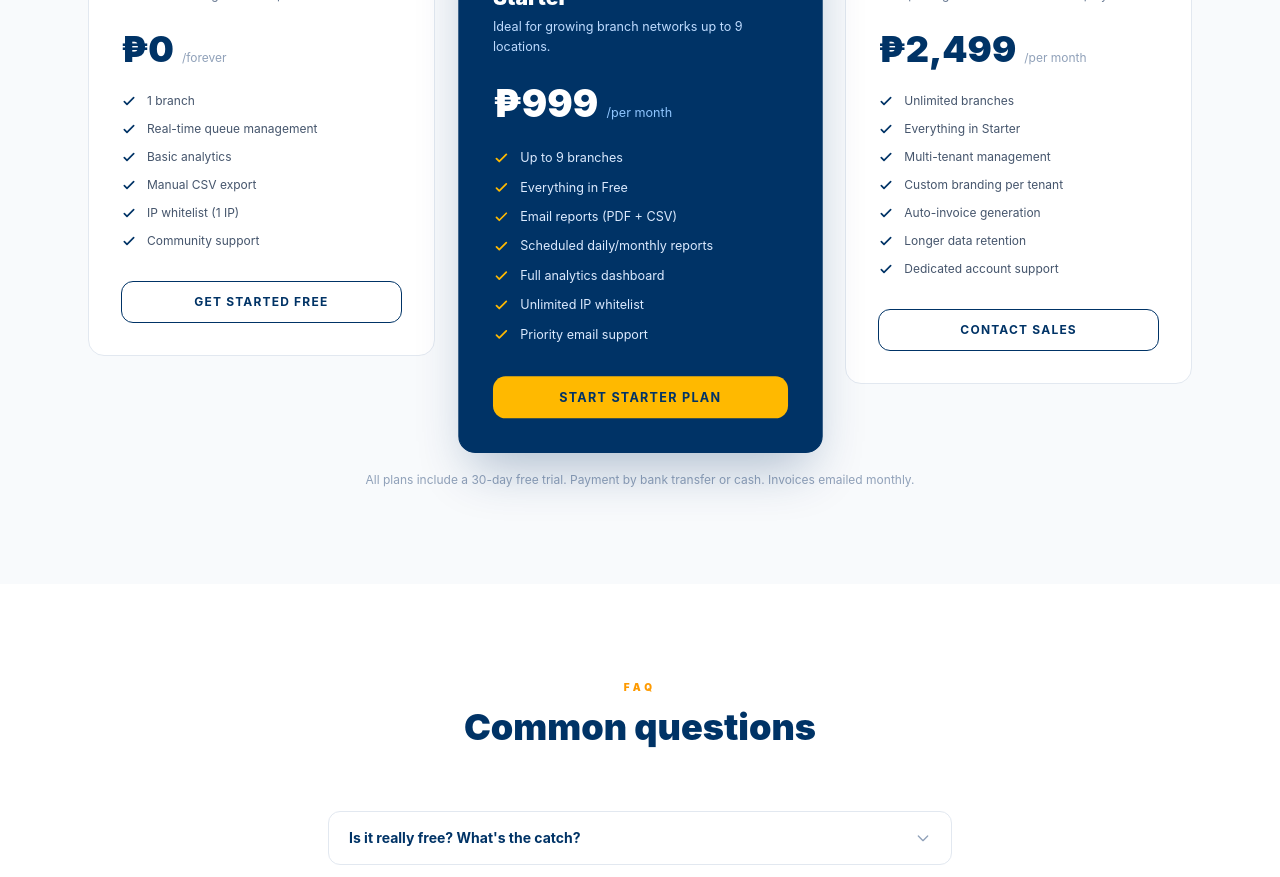
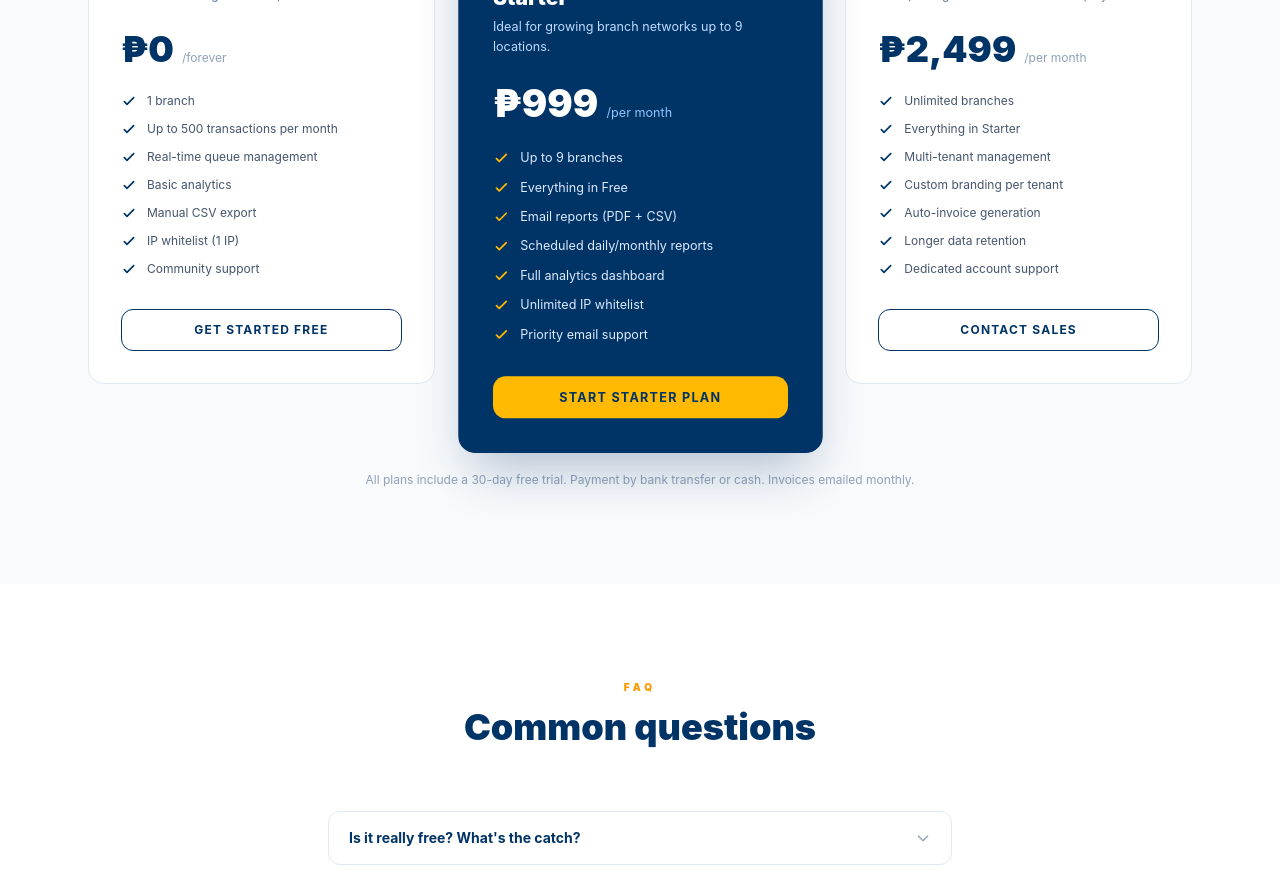
Before and after one commit to rblagahit/erp-queue, a React (Vite) app: page / in a window 1280 px wide. Shown: the part 3400-4277 px from the top of the page. Built offline with nearby package versions, Linux system fonts and the light colour scheme; no server answers.

Commit message:
Fix public pricing cards to use saved tier settings

```diff
--- a/src/Landing.tsx
+++ b/src/Landing.tsx
@@ -11,6 +11,9 @@ interface SiteConfig {
   seoDescription: string;
   seoKeywords: string;
   supportEmail: string;
+  starterPrice: number;
+  proPrice: number;
+  freeMonthlyTransactions: number;
 }
 
 const DEFAULT_SITE_CONFIG: SiteConfig = {
@@ -18,7 +21,18 @@ const DEFAULT_SITE_CONFIG: SiteConfig = {
   seoDescription: 'Real-time queue management, SLA tracking, KPI dashboards, and branch analytics for banks, cooperatives, and service teams.',
   seoKeywords: 'queue management software, SLA tracking SaaS, KPI dashboard, branch analytics, banking queue system',
   supportEmail: '',
+  starterPrice: 999,
+  proPrice: 2499,
+  freeMonthlyTransactions: 500,
 };
+
+function formatPeso(amount: number) {
+  return new Intl.NumberFormat('en-PH', {
+    style: 'currency',
+    currency: 'PHP',
+    maximumFractionDigits: 0,
+  }).format(amount);
+}
 
 function upsertHeadMeta(attribute: 'name' | 'property', key: string, content: string) {
   let node = document.head.querySelector(`meta[${attribute}="${key}"]`) as HTMLMetaElement | null;
@@ -190,15 +204,17 @@ const FAQ_ITEMS = [
   },
 ];
 
-const PLANS = [
+function buildPlans(siteConfig: SiteConfig) {
+  return [
     {
       name: 'Free',
-    price: '₱0',
+      price: formatPeso(0),
       period: 'forever',
       highlight: false,
       description: 'Perfect for a single-branch pilot or evaluation.',
       features: [
         '1 branch',
+        `Up to ${siteConfig.freeMonthlyTransactions.toLocaleString()} transactions per month`,
         'Real-time queue management',
         'Basic analytics',
         'Manual CSV export',
@@ -210,7 +226,7 @@ const PLANS = [
     },
     {
       name: 'Starter',
-    price: '₱999',
+      price: formatPeso(siteConfig.starterPrice),
       period: 'per month',
       highlight: true,
       description: 'Ideal for growing branch networks up to 9 locations.',
@@ -228,7 +244,7 @@ const PLANS = [
     },
     {
       name: 'Pro',
-    price: '₱2,499',
+      price: formatPeso(siteConfig.proPrice),
       period: 'per month',
       highlight: false,
       description: 'Enterprise-grade for multi-tenant deployments.',
@@ -245,6 +261,7 @@ const PLANS = [
       ctaStyle: 'border border-[#003366] text-[#003366] hover:bg-[#003366] hover:text-white',
     },
   ];
+}
 
 export default function Landing({ onEnterApp }: Props) {
   // Main auth modal
@@ -325,6 +342,9 @@ export default function Landing({ onEnterApp }: Props) {
           seoDescription: data.seoDescription || DEFAULT_SITE_CONFIG.seoDescription,
           seoKeywords: data.seoKeywords || DEFAULT_SITE_CONFIG.seoKeywords,
           supportEmail: data.supportEmail || DEFAULT_SITE_CONFIG.supportEmail,
+          starterPrice: Number.isFinite(Number(data.starterPrice)) ? Number(data.starterPrice) : DEFAULT_SITE_CONFIG.starterPrice,
+          proPrice: Number.isFinite(Number(data.proPrice)) ? Number(data.proPrice) : DEFAULT_SITE_CONFIG.proPrice,
+          freeMonthlyTransactions: Number.isFinite(Number(data.freeMonthlyTransactions)) ? Number(data.freeMonthlyTransactions) : DEFAULT_SITE_CONFIG.freeMonthlyTransactions,
         });
       })
       .catch(() => setSiteConfig(DEFAULT_SITE_CONFIG));
@@ -481,6 +501,8 @@ export default function Landing({ onEnterApp }: Props) {
       setDemoLoading(false);
     }
   };
+
+  const plans = buildPlans(siteConfig);
 
   return (
     <div className="min-h-screen bg-white text-slate-800 overflow-x-hidden">
@@ -776,7 +798,7 @@ export default function Landing({ onEnterApp }: Props) {
           </div>
 
           <div className="grid grid-cols-1 md:grid-cols-3 gap-8 items-start">
-            {PLANS.map((plan) => (
+            {plans.map((plan) => (
               <motion.div
                 key={plan.name}
                 initial={{ opacity: 0, y: 20 }}
```
Also changed, not shown: 1 other file (tests, documents, lock files or other folders). Lines whose indentation alone changed are shown as unchanged.
